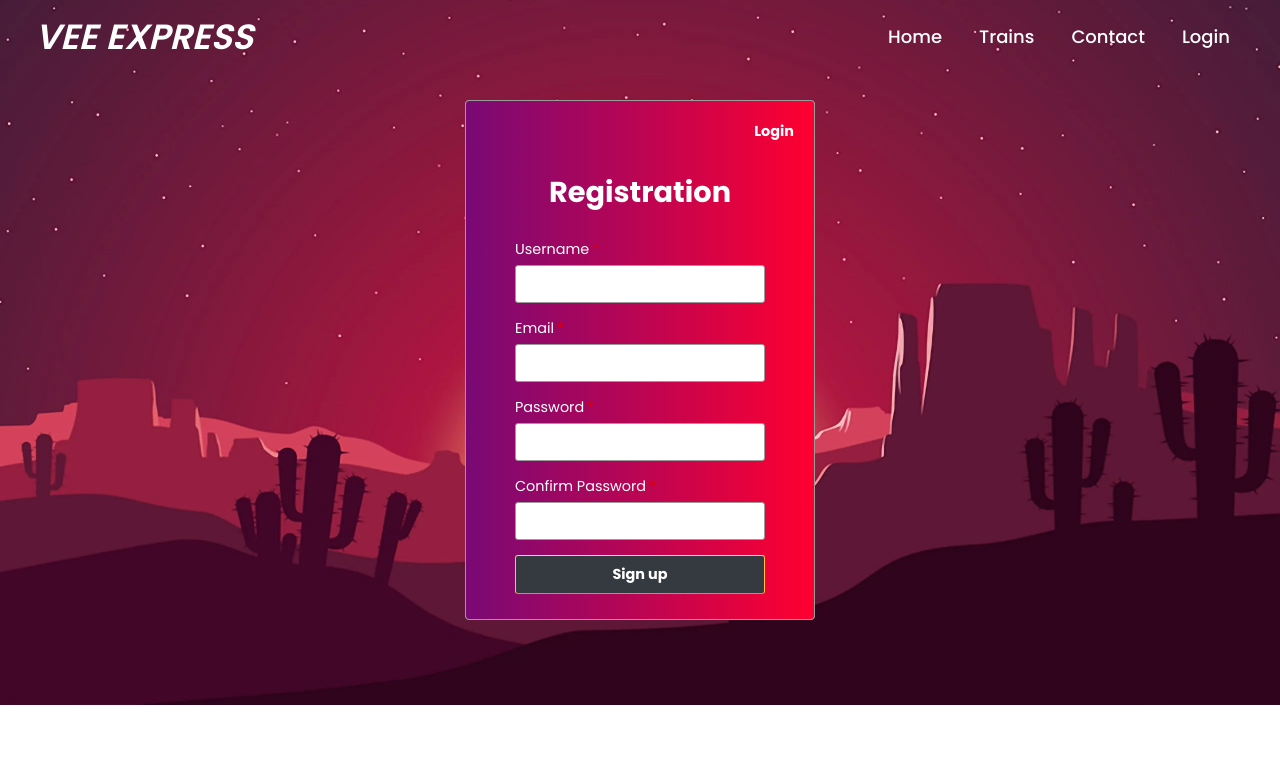
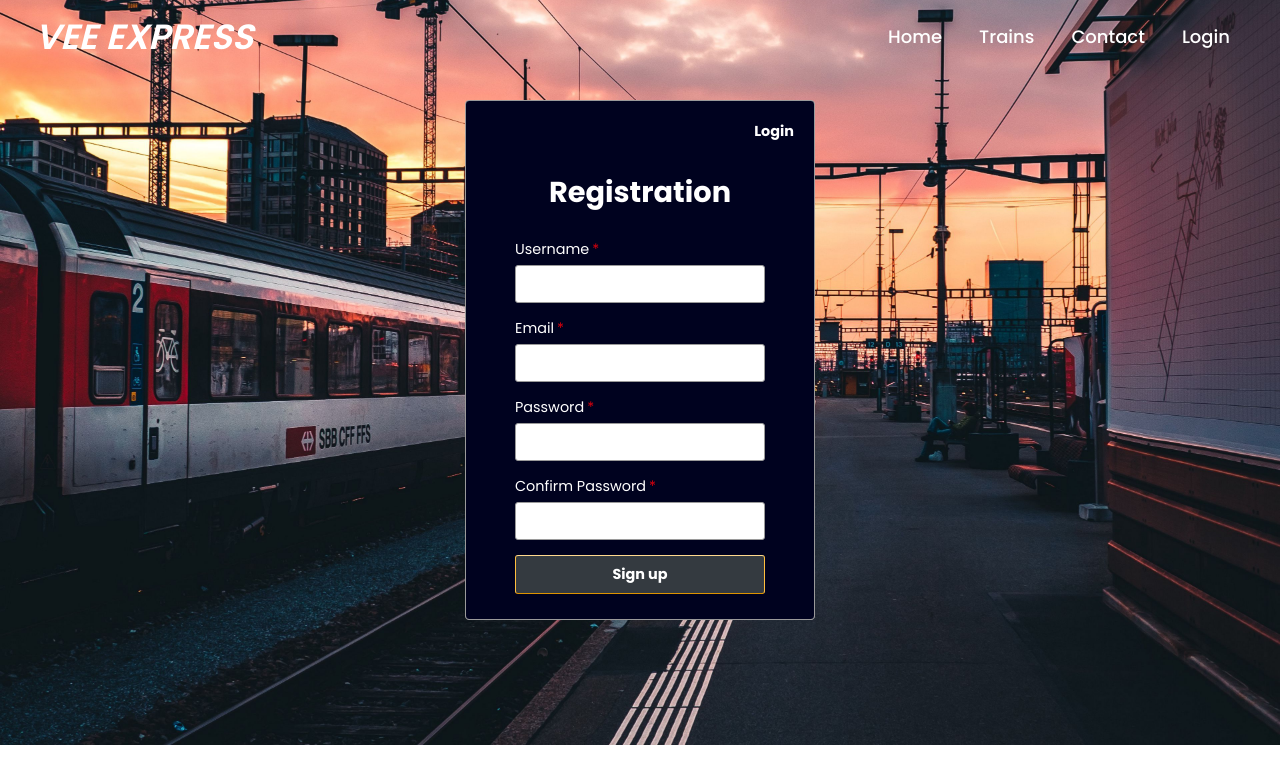
Before and after one commit to Jessel2023/VeeExpress, a PHP site: page /user-registration.php in a window 1280 px wide. Shown: the top 784 px of the page. Run offline with PHP 8.4, Linux system fonts and the light colour scheme; some libraries are stand-ins or nearby versions.

Commit message:
Update user-registration.php

```diff
--- a/user-registration.php
+++ b/user-registration.php
@@ -21,13 +21,13 @@ if (! empty($_POST["signup-btn"])) {
 <br><br>
 <style>
 		body{
-        background-image:url("./assets/abc.jpg");
+        background-image:url("./assets/bg.jpg");
         background-position: center; /* Center the image */
   background-repeat: no-repeat; /* Do not repeat the image */
   background-size: cover; /* Resize the background image to cover the entire container */
     }
 .sign-up-container{
-  background-image: linear-gradient(to right, #790975,#ff0030);
+  background-image: linear-gradient(to right,#00021f, #00021f);
 }
 .form-label{
 color:white !important;
```
